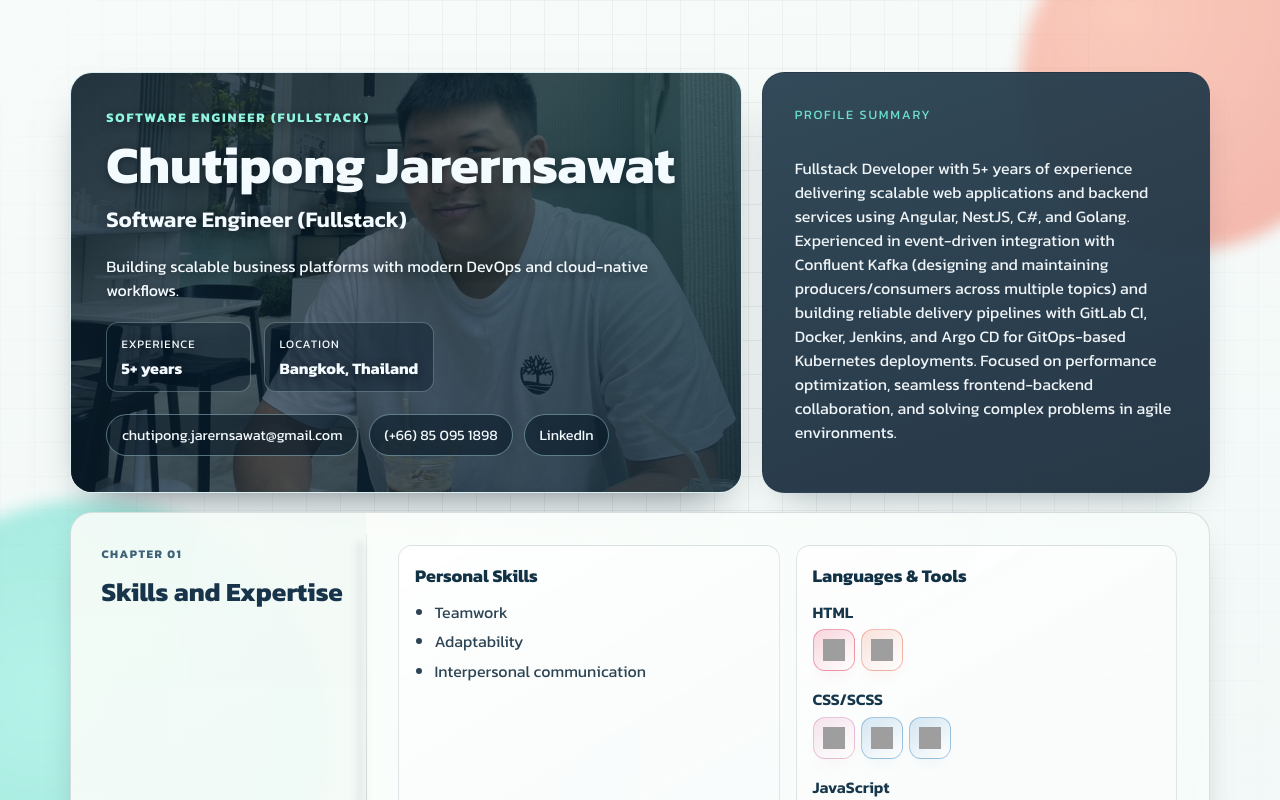
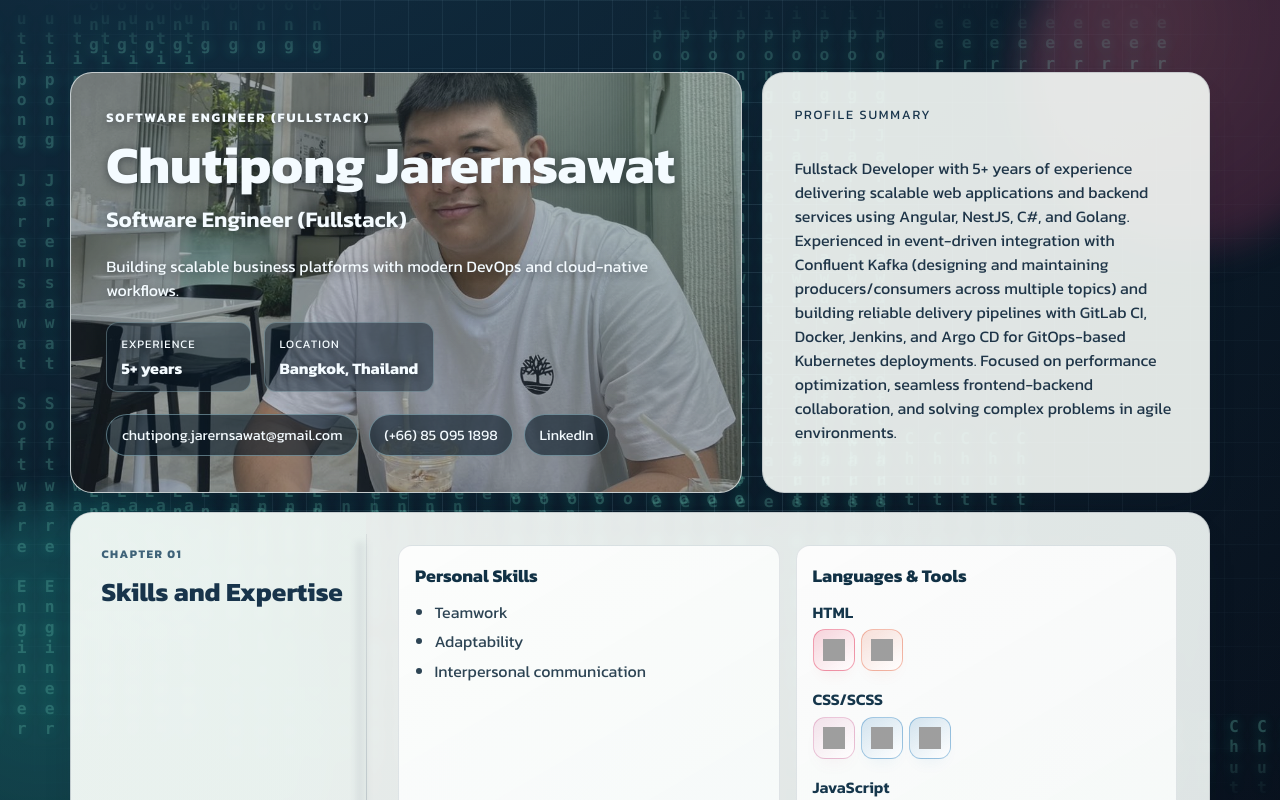
Before and after one commit to flukekazo55/portfolio, an Angular app in the folder frontend/: page / in a window 1280 px wide. Shown: the top 800 px of the page. Built offline with nearby package versions, Linux system fonts and the light colour scheme; grey boxes are pictures that could not be loaded.

Commit message:
feat: add code rain effect and enhance background styling for improved visual appeal

```diff
--- a/frontend/src/app/app.component.html
+++ b/frontend/src/app/app.component.html
@@ -1,13 +1,24 @@
 <div class="portfolio-shell" *ngIf="portfolio as data; else stateBlock">
   <div class="bg-orb orb-coral"></div>
   <div class="bg-orb orb-mint"></div>
+  <div class="bg-code-rain" aria-hidden="true">
+    <div
+      class="code-column"
+      *ngFor="let column of codeRainColumns"
+      [style.--column-left]="column.left + '%'"
+      [style.--fall-duration]="column.duration + 's'"
+      [style.--fall-delay]="column.delay + 's'"
+      [style.--column-opacity]="column.opacity"
+    >
+      <span *ngFor="let _ of codeRainLines">{{ codeRainText }}</span>
+    </div>
+  </div>
   <div class="bg-grid"></div>
 
   <header class="hero reveal">
     <div
       class="hero__content"
       [class.hero__content--photo-bg]="data.profile.photo"
-      [style.--hero-bg-image]="data.profile.photo ? 'url(' + data.profile.photo + ')' : 'none'"
     >
       <p class="eyebrow">Software Engineer (Fullstack)</p>
       <h1>{{ data.profile.name }}</h1>
--- a/frontend/src/app/app.component.scss
+++ b/frontend/src/app/app.component.scss
@@ -85,10 +85,11 @@
 }
 
 .hero__content--photo-bg::before {
-  background-image: linear-gradient(135deg, rgba(9, 28, 43, 0.86), rgba(10, 33, 49, 0.68) 45%, rgba(11, 38, 55, 0.82)),
-    radial-gradient(circle at 90% 14%, rgba(107, 230, 205, 0.34), transparent 44%), var(--hero-bg-image);
+  background-image: linear-gradient(135deg, rgba(9, 28, 43, 0.44), rgba(10, 33, 49, 0.28) 45%, rgba(11, 38, 55, 0.38)),
+    radial-gradient(circle at 90% 14%, rgba(107, 230, 205, 0.2), transparent 44%), url("../assets/profile.jpg");
   background-size: cover;
   background-position: center;
+  filter: saturate(0.85) contrast(0.9);
 }
 
 .hero__content--photo-bg .eyebrow,
@@ -97,12 +98,8 @@
 .hero__content--photo-bg .tagline,
 .hero__content--photo-bg .meta-label,
 .hero__content--photo-bg .meta-value {
-  color: inherit;
+  color: #f4fbff;
   text-shadow: 0 2px 10px rgba(4, 12, 22, 0.42);
-}
-
-.hero__content--photo-bg .eyebrow {
-  color: #8ff5e0;
 }
 
 .hero__content--photo-bg .meta-item {
@@ -148,7 +145,7 @@
 
 h1 {
   margin: 0.65rem 0 0;
-  color: #17324a;
+  color: #18344b;
   font-size: clamp(2rem, 4.2vw, 3.3rem);
   line-height: 1.04;
 }
--- a/frontend/src/app/app.component.ts
+++ b/frontend/src/app/app.component.ts
@@ -28,6 +28,13 @@ interface CompanyVisual {
   tint: string;
 }
 
+interface CodeRainColumn {
+  left: number;
+  duration: number;
+  delay: number;
+  opacity: number;
+}
+
 @Component({
   selector: 'app-root',
   templateUrl: './app.component.html',
@@ -37,6 +44,19 @@ export class AppComponent implements OnInit {
   portfolio: PortfolioData | null = null;
   loading = true;
   error = '';
+  readonly codeRainText = 'Chutipong Jarensawat Software Engineer';
+  readonly codeRainLines = Array.from({ length: 9 });
+  readonly codeRainColumns: CodeRainColumn[] = [
+    { left: 6, duration: 16, delay: -3, opacity: 0.2 },
+    { left: 16, duration: 18, delay: -8, opacity: 0.25 },
+    { left: 27, duration: 14, delay: -4, opacity: 0.18 },
+    { left: 38, duration: 17, delay: -11, opacity: 0.22 },
+    { left: 49, duration: 15, delay: -6, opacity: 0.24 },
+    { left: 60, duration: 19, delay: -9, opacity: 0.2 },
+    { left: 71, duration: 13, delay: -5, opacity: 0.22 },
+    { left: 82, duration: 18, delay: -2, opacity: 0.18 },
+    { left: 92, duration: 16, delay: -10, opacity: 0.23 }
+  ];
   private readonly toolVisualCache: Record<string, ToolVisual> = {};
   private readonly companyVisualCache: Record<string, CompanyVisual> = {};
 
--- a/frontend/src/styles.scss
+++ b/frontend/src/styles.scss
@@ -1,5 +1,5 @@
 :root {
-  --bg-base: #f5faf7;
+  --bg-base: #070d16;
 }
 
 *,
@@ -16,8 +16,10 @@ body {
 
 body {
   font-family: "Kanit", "Segoe UI", Tahoma, sans-serif;
-  background: linear-gradient(170deg, #f7fbfa 0%, #eef7f5 44%, #eff3f8 100%);
-  color: #1f3548;
+  background: radial-gradient(circle at 12% -12%, #13344a 0%, transparent 42%),
+    radial-gradient(circle at 88% 120%, #2a1e42 0%, transparent 46%),
+    linear-gradient(165deg, #050a12 0%, #091220 45%, #070d16 100%);
+  color: #d8e6f3;
 }
 
 h1,
@@ -108,3 +110,216 @@ app-root .panel-entry.panel-entry--logo-bg ul {
 app-root .panel-entry.panel-entry--logo-bg .timeline-period {
   color: #cfe6ef;
 }
+
+app-root .bg-code-rain {
+  position: fixed;
+  inset: 0;
+  z-index: -2;
+  overflow: hidden;
+  pointer-events: none;
+  mask-image: linear-gradient(180deg, transparent 0%, black 8%, black 92%, transparent 100%);
+}
+
+app-root .code-column {
+  position: absolute;
+  left: var(--column-left);
+  top: -105vh;
+  display: grid;
+  gap: 0.6rem;
+  font-family: Consolas, "Courier New", monospace;
+  font-size: 1.02rem;
+  font-weight: 700;
+  letter-spacing: 0.08em;
+  line-height: 1.12;
+  writing-mode: vertical-rl;
+  text-orientation: upright;
+  color: rgba(143, 255, 227, var(--column-opacity, 0.22));
+  text-shadow: 0 0 14px rgba(77, 255, 214, 0.34);
+  transform: translateX(-50%);
+  animation: code-rain-fall var(--fall-duration, 16s) linear infinite;
+  animation-delay: var(--fall-delay, 0s);
+}
+
+app-root .code-column span {
+  opacity: 0.95;
+}
+
+@keyframes code-rain-fall {
+  from {
+    transform: translate(-50%, -6vh);
+  }
+
+  to {
+    transform: translate(-50%, 208vh);
+  }
+}
+
+@media (max-width: 760px) {
+  app-root .code-column {
+    font-size: 0.86rem;
+    opacity: 0.9;
+  }
+
+  app-root .code-column:nth-child(even) {
+    display: none;
+  }
+}
+
+app-root .portfolio-shell .bg-grid {
+  background-image: linear-gradient(rgba(168, 216, 239, 0.12) 1px, transparent 1px),
+    linear-gradient(90deg, rgba(168, 216, 239, 0.12) 1px, transparent 1px);
+  background-size: 34px 34px;
+  mask-image: radial-gradient(circle at center, black 30%, transparent 98%);
+}
+
+app-root .portfolio-shell .bg-orb {
+  opacity: 0.26;
+  filter: blur(18px);
+}
+
+app-root .portfolio-shell .orb-coral {
+  background: radial-gradient(circle at 34% 34%, #ff6a86, #8e2454);
+}
+
+app-root .portfolio-shell .orb-mint {
+  background: radial-gradient(circle at 40% 40%, #2fc8bc, #0f6f7d);
+}
+
+app-root .portfolio-shell .hero__content,
+app-root .portfolio-shell .panel {
+  border-color: rgba(34, 51, 68, 0.15);
+  background: rgba(248, 252, 249, 0.9);
+  box-shadow: 0 18px 38px -22px rgba(14, 29, 42, 0.45);
+}
+
+app-root .portfolio-shell .hero__content {
+  color: #1f3548;
+}
+
+app-root .portfolio-shell .hero__card {
+  border-color: rgba(34, 51, 68, 0.15);
+  background: rgba(248, 252, 249, 0.9);
+  color: #1f3548;
+}
+
+app-root .portfolio-shell .eyebrow {
+  color: #3e6278;
+}
+
+app-root .portfolio-shell .card-label {
+  color: #18344b;
+}
+
+app-root .portfolio-shell h1 {
+  color: #18344b;
+}
+
+app-root .portfolio-shell h2 {
+  color: #1f5163;
+}
+
+app-root .portfolio-shell .tagline {
+  color: #2f3f4d;
+}
+
+app-root .portfolio-shell .meta-item {
+  background: rgba(24, 52, 75, 0.8);
+  border: 1px solid rgba(153, 198, 226, 0.26);
+}
+
+app-root .portfolio-shell .meta-label {
+  color: #b9d8ef;
+}
+
+app-root .portfolio-shell .meta-value {
+  color: #ffffff;
+}
+
+app-root .portfolio-shell .contact-chips a {
+  border-color: rgba(25, 55, 75, 0.2);
+  color: #15354f;
+  background: rgba(255, 255, 255, 0.85);
+}
+
+app-root .portfolio-shell .contact-chips a:hover {
+  background: rgba(98, 228, 204, 0.24);
+}
+
+app-root .portfolio-shell .panel--book {
+  background: linear-gradient(100deg, rgba(253, 255, 252, 0.92), rgba(245, 251, 249, 0.9));
+}
+
+app-root .portfolio-shell .panel--book::before {
+  background: linear-gradient(180deg, rgba(25, 52, 71, 0.08), rgba(25, 52, 71, 0.22), rgba(25, 52, 71, 0.08));
+}
+
+app-root .portfolio-shell .panel--book::after {
+  background: linear-gradient(90deg, rgba(20, 44, 63, 0.09), transparent 70%);
+}
+
+app-root .portfolio-shell .section-title {
+  background: linear-gradient(180deg, rgba(233, 245, 240, 0.45), rgba(242, 248, 247, 0.2));
+}
+
+app-root .portfolio-shell .section-kicker {
+  color: #3e6278;
+}
+
+app-root .portfolio-shell .section-title h3 {
+  color: #18344b;
+}
+
+app-root .portfolio-shell h4 {
+  color: #113145;
+}
+
+app-root .portfolio-shell .skill-column {
+  border-color: rgba(32, 58, 81, 0.12);
+  background: linear-gradient(150deg, rgba(255, 255, 255, 0.88), rgba(242, 248, 247, 0.92));
+}
+
+app-root .portfolio-shell .language-name {
+  color: #15364b;
+}
+
+app-root .portfolio-shell .tool-fallback {
+  color: #18374f;
+}
+
+app-root .portfolio-shell .timeline article {
+  border-color: rgba(30, 54, 74, 0.14);
+  background: rgba(255, 255, 255, 0.86);
+}
+
+app-root .portfolio-shell .timeline-company {
+  color: #275166;
+}
+
+app-root .portfolio-shell .timeline-period {
+  color: #476276;
+}
+
+app-root .portfolio-shell ul {
+  color: #2d4454;
+}
+
+app-root .portfolio-shell .panel-entry + .panel-entry {
+  border-top-color: rgba(29, 55, 75, 0.2);
+}
+
+app-root .portfolio-shell .certificate-badge {
+  background: linear-gradient(120deg, rgba(231, 91, 70, 0.16), rgba(51, 207, 183, 0.22));
+  border-color: rgba(26, 59, 78, 0.13);
+  color: #1d4056;
+}
+
+app-root .state-panel {
+  color: #c8e6ff;
+}
+
+@media (max-width: 1024px) {
+  app-root .portfolio-shell .section-title {
+    border-bottom-color: rgba(26, 53, 73, 0.12);
+    background: rgba(238, 248, 244, 0.34);
+  }
+}
```
